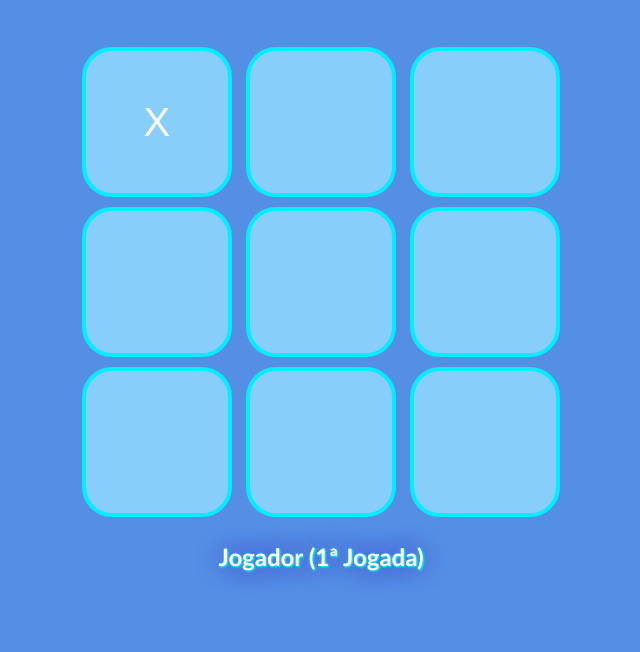
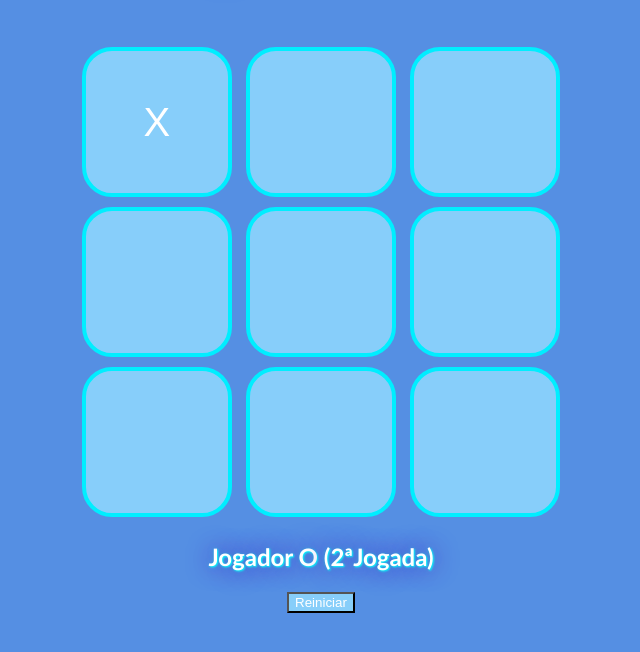
Before and after one commit to otaviozambon/jogo_da_velha, a plain HTML site: page index.html in a window 1280 px wide. Both pictures are taken after a click on the button 475 px from the left and 256 px from the top of the page. Shown: the part 134-786 px from the top of the page, without its empty margins (319-959 px from the left). Drawn offline with Linux system fonts and the light colour scheme.

Commit message:
jogo da velha

```diff
--- a/css/style.css
+++ b/css/style.css
@@ -29,3 +29,8 @@ input[type=button]{
     background-color: rgb(135,206,250);
     color: rgb(255, 255, 255);
 }
+
+.Reiniciar {
+    font-size: 55px;
+    font-style: italic;
+}
--- a/index.html
+++ b/index.html
@@ -43,6 +43,8 @@
                 <span id="lbljogador">Jogador</span>
                 <span id="lbljogadas">(1ª Jogada)</span>
             </h2>
+
+            <input type="button" value="Reiniciar" id="btnReiniciar" onclick="clickReiniciar()">
         </section>
     </main>
 </body>
--- a/js/java.js
+++ b/js/java.js
@@ -14,10 +14,11 @@ let finaljogo = false;
 
 // click botão 1
 function clickbtn1() {
-    jogadas++;
+
     let btn = document.getElementById('btn1');
 
     if (btn.value == ' ' && !finaljogo) {
+        jogadas++;
         if (controle == 0) {
             controle = 1;
             btn.value = "X";
@@ -33,10 +34,11 @@ function clickbtn1() {
 
 // click botão 2
 function clickbtn2() {
-    jogadas++;
+
     let btn = document.getElementById('btn2');
 
     if (btn.value == ' ' && !finaljogo) {
+        jogadas++;
         if (controle == 0) {
             controle = 1;
             btn.value = "X";
@@ -52,10 +54,11 @@ function clickbtn2() {
 
 // click botão 3
 function clickbtn3() {
-    jogadas++;
+
     let btn = document.getElementById('btn3');
 
     if (btn.value == ' ' && !finaljogo) {
+        jogadas++;
         if (controle == 0) {
             controle = 1;
             btn.value = "X";
@@ -71,10 +74,11 @@ function clickbtn3() {
 
 // click botão 4
 function clickbtn4() {
-    jogadas++;
+
     let btn = document.getElementById('btn4');
 
     if (btn.value == ' ' && !finaljogo) {
+        jogadas++;
         if (controle == 0) {
             controle = 1;
             btn.value = "X";
@@ -90,10 +94,10 @@ function clickbtn4() {
 
 // click botão 5
 function clickbtn5() {
-    jogadas++;
     let btn = document.getElementById('btn5');
 
     if (btn.value == ' ' && !finaljogo) {
+        jogadas++;
         if (controle == 0) {
             controle = 1;
             btn.value = "X";
@@ -109,10 +113,11 @@ function clickbtn5() {
 
 // click botão 6
 function clickbtn6() {
-    jogadas++;
+
     let btn = document.getElementById('btn6');
 
     if (btn.value == ' ' && !finaljogo) {
+        jogadas++;
         if (controle == 0) {
             controle = 1;
             btn.value = "X";
@@ -128,10 +133,11 @@ function clickbtn6() {
 
 // click botão 7
 function clickbtn7() {
-    jogadas++;
+
     let btn = document.getElementById('btn7');
 
     if (btn.value == ' ' && !finaljogo) {
+        jogadas++;
         if (controle == 0) {
             controle = 1;
             btn.value = "X";
@@ -147,10 +153,10 @@ function clickbtn7() {
 
 // click botão 8
 function clickbtn8() {
-    jogadas++;
     let btn = document.getElementById('btn8');
 
     if (btn.value == ' ' && !finaljogo) {
+        jogadas++;
         if (controle == 0) {
             controle = 1;
             btn.value = "X";
@@ -166,10 +172,11 @@ function clickbtn8() {
 
 // click botão 9
 function clickbtn9() {
-    jogadas++;
+
     let btn = document.getElementById('btn9');
 
     if (btn.value == ' ' && !finaljogo) {
+        jogadas++;
         if (controle == 0) {
             controle = 1;
             btn.value = "X";
@@ -312,5 +319,56 @@ function verificaganhador() {
         lbljogadas.innerText = '';
         return;
     }
+
+    if(controle==0) {
+        lbljogador.innerText = 'Jogador X';
+    } else {
+        lbljogador.innerText = 'Jogador O';
+    }
+
+    lbljogadas.innerText = '(' + (jogadas+1) + 'ªJogada)';
+
+ }
+
+//  click do botão reiniciar
+function clickReiniciar() {
+    btn1 = 0;
+    btn2 = 0;
+    btn3 = 0;
+    btn4 = 0;
+    btn5 = 0;
+    btn6 = 0;
+    btn7 = 0;
+    btn8 = 0;
+    btn9 = 0;
+    controle = 0;
+    jogadas = 0;
+    finaljogo = false;
+
+    let b1 = document.getElementById('btn1');
+    let b2 = document.getElementById('btn2');
+    let b3 = document.getElementById('btn3');
+    let b4 = document.getElementById('btn4');
+    let b5 = document.getElementById('btn5');
+    let b6 = document.getElementById('btn6');
+    let b7 = document.getElementById('btn7');
+    let b8 = document.getElementById('btn8');
+    let b9 = document.getElementById('btn9');
+
+    b1.value = ' ';
+    b2.value = ' ';
+    b3.value = ' ';
+    b4.value = ' ';
+    b5.value = ' ';
+    b6.value = ' ';
+    b7.value = ' ';
+    b8.value = ' ';
+    b9.value = ' ';
+
+    // reiniciar label
+    let lbljogador = document.getElementById('lbljogador');
+    let lbljogadas = document.getElementById('lbljogadas');
+
+    lbljogador.innerText = 'Jogador X';
+    lbljogadas.innerText = '(1ª Jogada)';
 }
-    lbljogadas.innerText = '(' + (jogadas+1) + 'ªJogada)';
```
